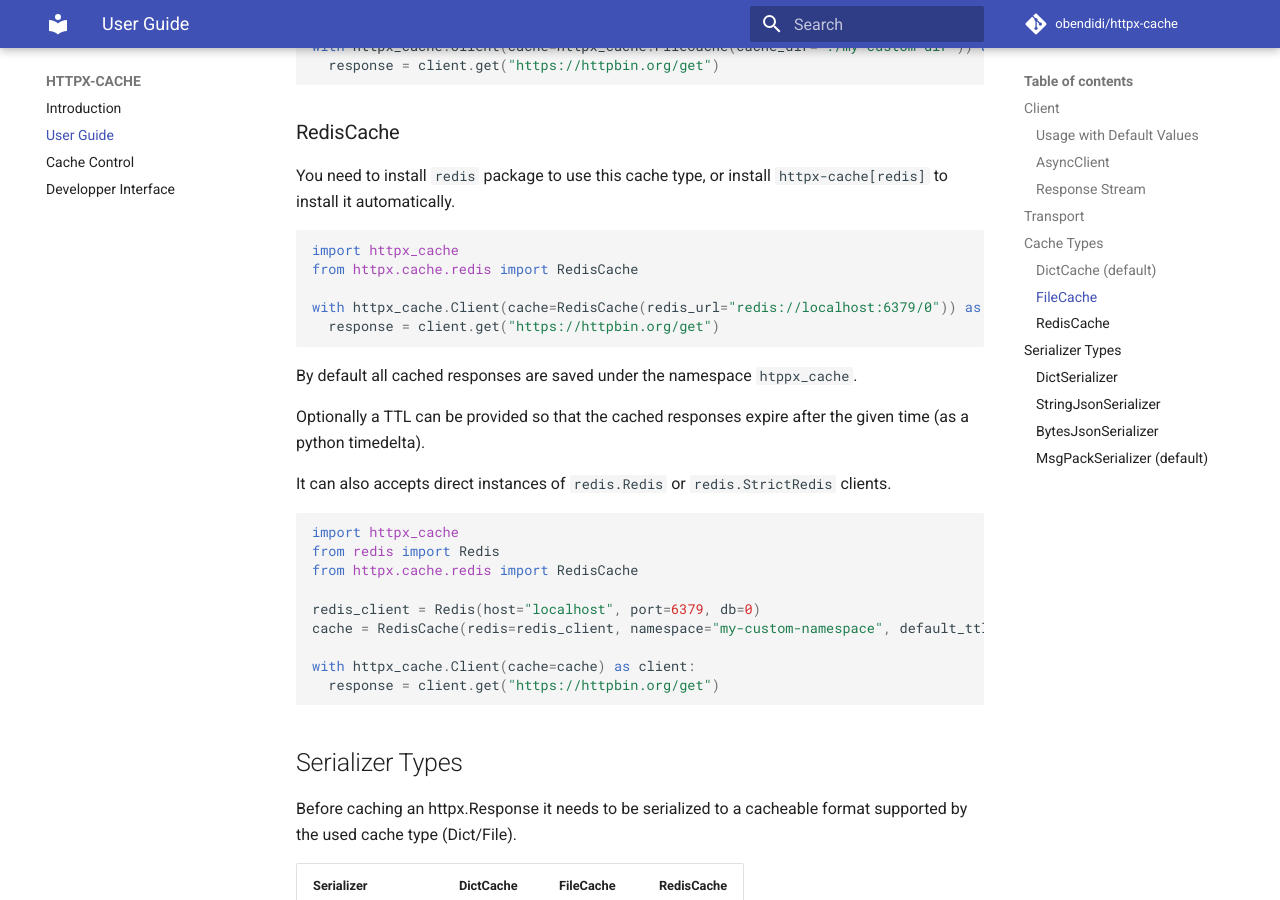
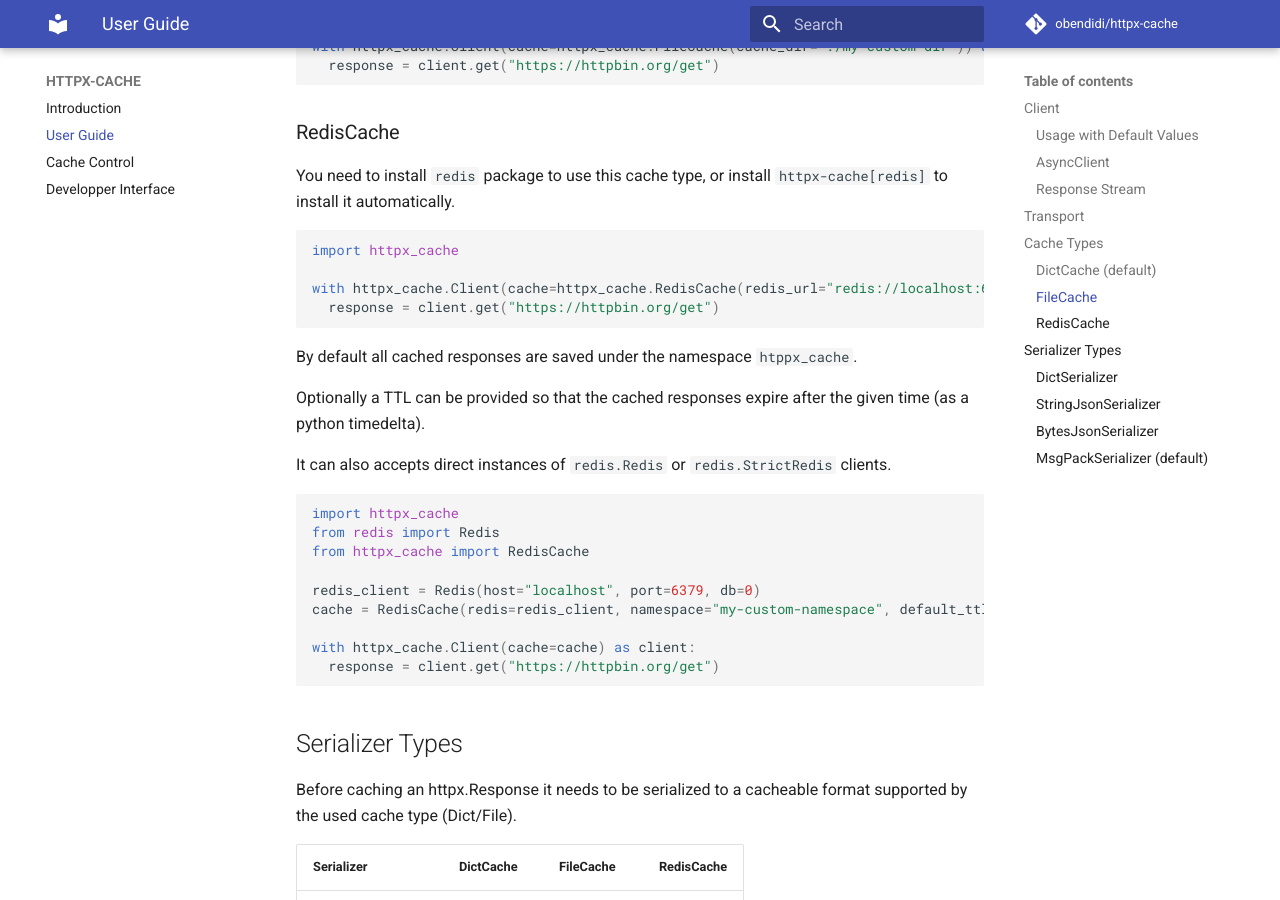
Before and after one commit to obendidi/httpx-cache, an MkDocs documentation site: the page built from docs/guide.md, in a window 1280 px wide and 900 px high, scrolled down 4056 px. Built offline with MkDocs 1.6.1 and Material for MkDocs 9.7.7, drawn with Linux system fonts in a browser that asks for light colours; emoji names are drawn with the system emoji font; comment, search, counter and statistics services are not loaded.

Commit message:
Update guide.md

````diff
--- a/docs/guide.md
+++ b/docs/guide.md
@@ -174,9 +174,8 @@ You need to install `redis` package to use this cache type, or install `httpx-ca
 
 ```py
 import httpx_cache
-from httpx.cache.redis import RedisCache
 
-with httpx_cache.Client(cache=RedisCache(redis_url="redis://localhost:6379/0")) as client:
+with httpx_cache.Client(cache=httpx_cache.RedisCache(redis_url="redis://localhost:6379/0")) as client:
   response = client.get("https://httpbin.org/get")
 ```
 
@@ -189,7 +188,7 @@ It can also accepts direct instances of `redis.Redis` or `redis.StrictRedis` cli
 ```py
 import httpx_cache
 from redis import Redis
-from httpx.cache.redis import RedisCache
+from httpx_cache import RedisCache
 
 redis_client = Redis(host="localhost", port=6379, db=0)
 cache = RedisCache(redis=redis_client, namespace="my-custom-namespace", default_ttl=timedelta(hours=1))
````
